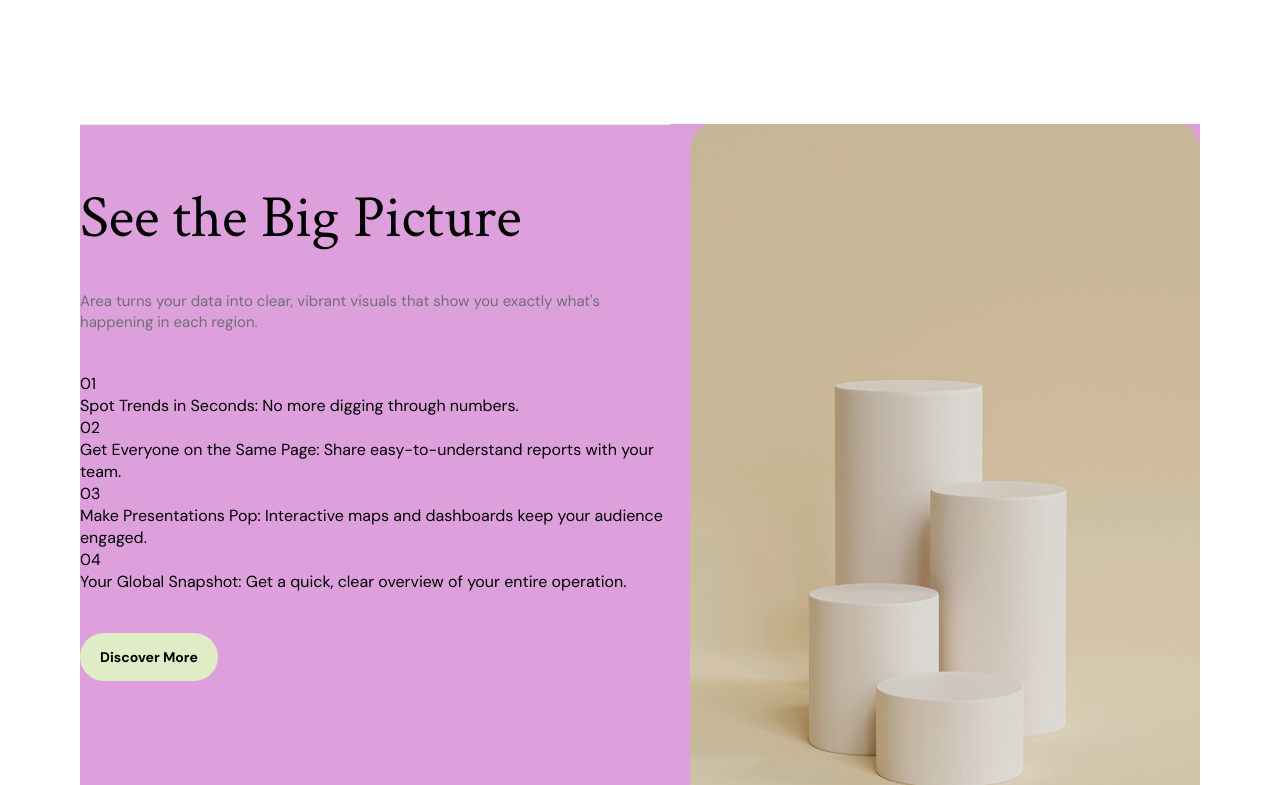
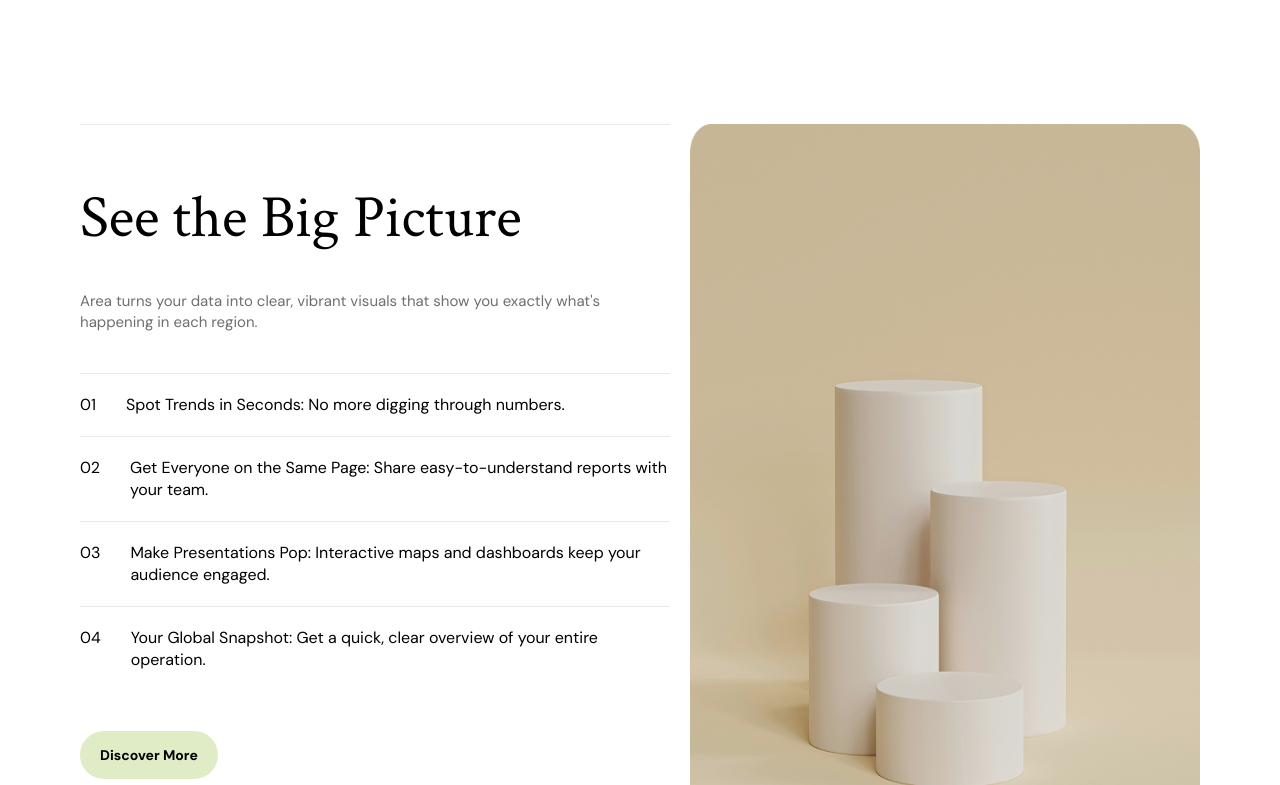
Before and after one commit to ministrov/landing-area-next-ts, a Next.js app: page / in a window 1280 px wide. Shown: the part 2575-3360 px from the top of the page. Built offline with nearby package versions, Linux system fonts and the light colour scheme.

Commit message:
feat: end up creating a desktop version of features section

```diff
--- a/components/features/Features.module.css
+++ b/components/features/Features.module.css
@@ -2,7 +2,6 @@
   display: flex;
   gap: 20px;
   padding-bottom: 120px;
-  background-color: plum;
 }
 
 .text {
@@ -34,3 +33,11 @@
 .list {
   margin-bottom: 40px;
 }
+
+.item {
+  display: flex;
+  gap: 30px;
+  padding-top: 20px;
+  padding-bottom: 20px;
+  border-top: 1px solid var(--color-02);
+}
```
